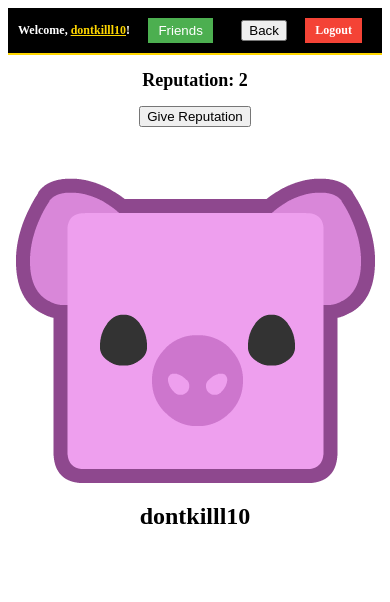
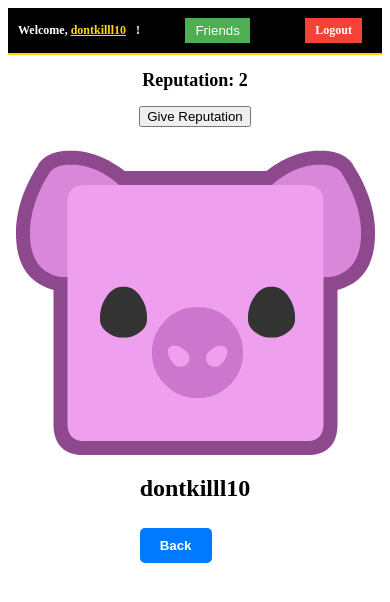
Before and after one commit to Bogwhite4990/Social-Network, a Flask app: a page that uses templates/user_profile.html in a window 390 px wide. Shown: the top 602 px of the page. Run offline with Flask 3, Linux system fonts and the light colour scheme; a user stored in the database is signed in; parts of the project's set-up code (start-up, migrations or seed data) failed here and were passed over.

Commit message:
add some color and change the back button in user profile

```diff
--- a/static/user_profile.css
+++ b/static/user_profile.css
@@ -17,9 +17,30 @@
         padding-left: 5px;
     }
 
+    /* Style the Friends button */
+    .friends-button {
+        background-color: gray; /* Set the background color to gray */
+        color: #fff;
+        border: none;
+        padding: 5px 10px;
+        margin-right: 10px;
+        cursor: pointer;
+        text-decoration: none; /* Remove default anchor text decoration */
+    }
+
+    /* Adjust the space between the Friends button and the text */
+    .navbar .username {
+        margin-right: 10px; /* Add space to the right of the username */
+    }
+
     /* Hide the Friends button on tablets */
     .desktop-friends-button {
         display: none;
+    }
+
+    /* Center the Back button */
+    .back-button {
+        margin: 10px auto; /* Center the button horizontally and add vertical space */
     }
 }
 
@@ -43,9 +64,30 @@
         padding-left: 3px;
     }
 
+    /* Style the Friends button */
+    .friends-button {
+        background-color: gray; /* Set the background color to gray */
+        color: #fff;
+        border: none;
+        padding: 5px 10px;
+        margin-right: 10px;
+        cursor: pointer;
+        text-decoration: none; /* Remove default anchor text decoration */
+    }
+
+    /* Adjust the space between the Friends button and the text */
+    .navbar .username {
+        margin-right: 10px; /* Add space to the right of the username */
+    }
+
     /* Hide the Friends button on mobile */
     .desktop-friends-button {
         display: none;
+    }
+
+    /* Center the Back button */
+    .back-button {
+        margin: 10px auto; /* Center the button horizontally and add vertical space */
     }
 }
 
@@ -110,3 +152,18 @@
     justify-content: center; /* Center vertically */
     align-items: center; /* Center horizontally */
 }
+
+.back-button {
+    padding: 10px 20px;
+    background-color: #007bff;
+    color: white;
+    border: none;
+    border-radius: 5px;
+    cursor: pointer;
+    font-weight: bold;
+    transition: background-color 0.3s, color 0.3s;
+}
+
+.back-button:hover {
+    background-color: #0056b3;
+}
--- a/templates/user_profile.html
+++ b/templates/user_profile.html
@@ -10,7 +10,6 @@
 <div class="navbar">
     <span>Welcome, <a href="{{ url_for('profile') }}" class="username-link"><span class="username">{{ current_user.username }}</span></a>!</span>
     <button class="friends-button" onclick="window.location.href='{{ url_for('friends') }}'">Friends</button>
-    <button class="back-button" onclick="window.location.href='{{ url_for('dashboard') }}'">Back</button>
     <a href="{{ url_for('logout') }}" class="logout-button">Logout</a>
 </div>
 <!-- Add Reputation section -->
@@ -33,6 +32,7 @@
     <div class="profile-info">
         <!-- Display the user's name -->
         <h1>{{ user.username }}</h1>
+        <button class="back-button" onclick="window.location.href='{{ url_for('dashboard') }}'">Back</button>
     </div>
 </div>
 <script>
```
